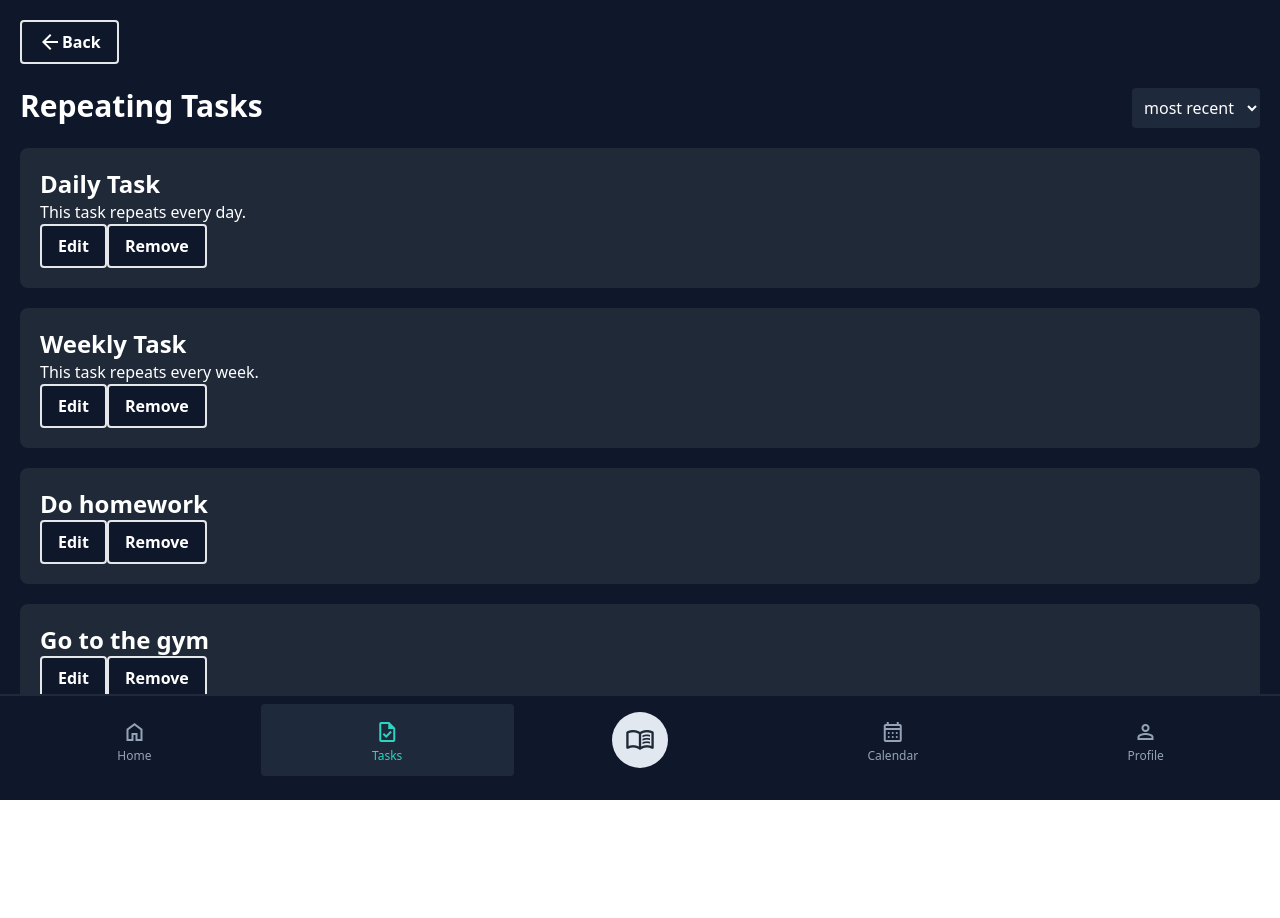
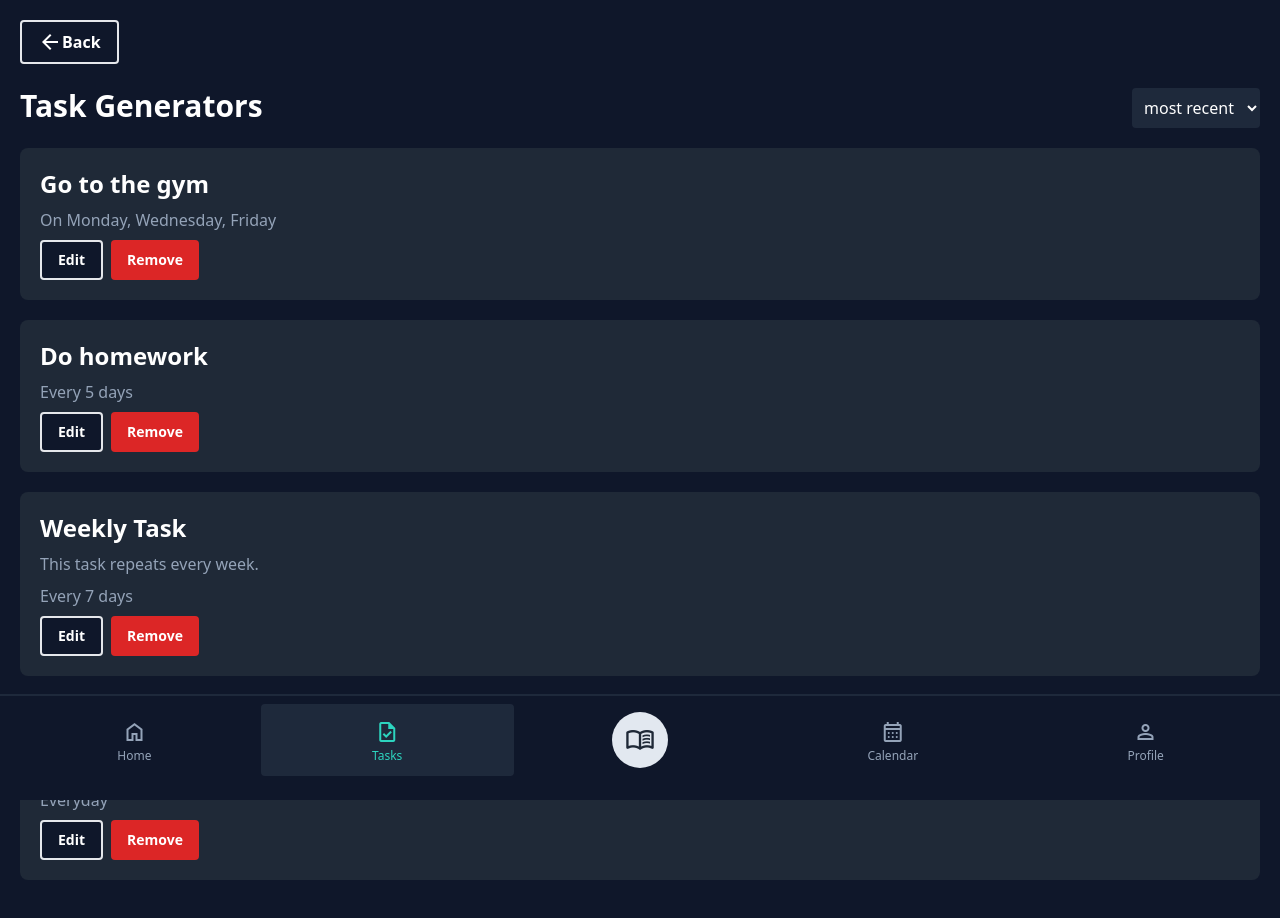
Before and after one commit to Zakkkk/tt-app, a React (Vite) app in the folder frontend/: page /tasks/edit in a window 1280 px wide. Shown: the top 918 px of the page. Before the commit the page ends 800 px from the top, so only its background shows below. Built offline with nearby package versions, Linux system fonts and the light colour scheme.

Commit message:
cleaned structure, fixed sorting problems

```diff
--- a/frontend/src/App.tsx
+++ b/frontend/src/App.tsx
@@ -6,13 +6,13 @@ import Tasks from "./routes/Tasks/Tasks.tsx";
 import Calendar from "./routes/Calendar/Calendar.tsx";
 import Profile from "./routes/Profile/Profile.tsx";
 import Log from "./routes/Log/Log.tsx";
-import CreateTaskGenerator from "./routes/Tasks/CreateTaskGenerator.tsx";
-import TaskPool from "./routes/Tasks/TaskPool.tsx";
-import TaskGeneratorEdit from "./routes/Tasks/TaskGeneratorEdit.tsx";
+import CreateTaskGenerator from "./routes/Tasks/TaskGeneratorCreate/TaskGeneratorCreate.tsx";
+import TaskPool from "./routes/Tasks/TaskPool/TaskPool.tsx";
+import TaskGeneratorEdit from "./routes/Tasks/TaskGeneratorEdit/TaskGeneratorEdit.tsx";
 
 const App: React.FC = () => {
   return (
-    <div className={"sm:select-none-doesnt-work h-screen prose-invert text-slate-400 bg-slate-900"}>
+    <div className={"sm:select-none-doesnt-work min-h-screen pb-28 prose-invert text-slate-400 bg-slate-900"}>
       <BrowserRouter>
         <Navbar />
         <Routes>
--- a/frontend/src/components/Button.tsx
+++ b/frontend/src/components/Button.tsx
@@ -24,6 +24,8 @@ const Button: React.FC<ButtonProps> = ({
   let backgroundColor = "";
   if (buttonRole === "primary") {
     backgroundColor = "bg-teal-600";
+  } else if (buttonRole === "danger") {
+    backgroundColor = "bg-red-600";
   } else if (isPressed) {
     backgroundColor = "bg-slate-600";
   } else {
@@ -35,8 +37,9 @@ const Button: React.FC<ButtonProps> = ({
       type={type}
       className={`
         ${className ? className : ""}
-        ${buttonRole === "primary" ? "border-none" : ""}
+        ${buttonRole === "primary" || buttonRole === "danger" ? "border-none" : ""}
         ${size === "sm" ? "text-sm px-2 p-1" : "text-base"}
+        ${size === "xs" ? "text-sm px-1.5 p-0.5" : "text-base"}
         ${showOutlineOnClick != false ? "focus:outline-2 outline-white focus:outline outline-offset-2" : ""}
         ${isPressed ? "" : ""}
         ${backgroundColor}
--- a/frontend/src/mockData/taskGenerators.ts
+++ b/frontend/src/mockData/taskGenerators.ts
@@ -1,4 +1,4 @@
-import { TaskGenerator, RepeatingMethod } from "../types/Task";
+import { RepeatingMethod, TaskGenerator } from "../types/Task";
 
 // mock data
 const taskGenerators: TaskGenerator[] = [
@@ -9,7 +9,8 @@ const taskGenerators: TaskGenerator[] = [
     repeatingMethod: RepeatingMethod.DayIntervals,
     repeatEvery: 1,
     repeatDays: [false, false, false, false, false, false, false],
-    createdAt: "2021-01-01T00:00:00.000Z",
+    createdAt: "2021-02-01T00:00:00.000Z",
+    streak: 0,
   },
   {
     id: 2,
@@ -18,7 +19,8 @@ const taskGenerators: TaskGenerator[] = [
     repeatingMethod: RepeatingMethod.DayIntervals,
     repeatEvery: 7,
     repeatDays: [false, false, false, false, false, false, false],
-    createdAt: "2021-01-01T00:00:00.000Z",
+    createdAt: "2021-03-01T00:00:00.000Z",
+    streak: 3,
   },
   {
     id: 3,
@@ -27,7 +29,8 @@ const taskGenerators: TaskGenerator[] = [
     repeatingMethod: RepeatingMethod.DayIntervals,
     repeatEvery: 5,
     repeatDays: [false, false, false, false, false, false, false],
-    createdAt: "2021-01-01T00:00:00.000Z",
+    createdAt: "2021-04-01T00:00:00.000Z",
+    streak: 2,
   },
   {
     id: 4,
@@ -36,7 +39,8 @@ const taskGenerators: TaskGenerator[] = [
     repeatingMethod: RepeatingMethod.ChosenDays,
     repeatEvery: 0,
     repeatDays: [false, true, false, true, false, true, false],
-    createdAt: "2021-01-01T00:00:00.000Z",
+    createdAt: "2021-05-01T00:00:00.000Z",
+    streak: 3,
   },
 ];
 
--- a/frontend/src/routes/Tasks/TaskGeneratorEdit.tsx
+++ b/frontend/src/routes/Tasks/TaskGeneratorEdit/TaskGeneratorEdit.tsx
@@ -1,10 +1,10 @@
-import { NotificationContainer, useNotification } from "../../components/Notification/Notification.tsx";
-import { useState } from "react";
-import { TaskGenerator } from "../../types/Task.ts";
-import mockTaskGenerators from "../../mockData/taskGenerators";
-import Button from "../../components/Button.tsx";
+import { NotificationContainer, useNotification } from "../../../components/Notification/Notification.tsx";
+import { useEffect, useState } from "react";
+import { RepeatingMethod, TaskGenerator } from "../../../types/Task.ts";
+import mockTaskGenerators from "../../../mockData/taskGenerators.ts";
+import Button from "../../../components/Button.tsx";
 import { Link } from "react-router-dom";
-import Select from "../../components/Select.tsx";
+import Select from "../../../components/Select.tsx";
 
 const TaskGeneratorEdit: React.FC = () => {
   enum Sort {
@@ -45,9 +45,32 @@ const TaskGeneratorEdit: React.FC = () => {
     setTaskGenerators((prevTasks) => prevTasks.filter((task) => task.id !== id));
   };
 
+  const getNameOfDays = (days: boolean[]): string => {
+    let string = "";
+
+    if (days[0]) string += "Sunday ";
+    if (days[1]) string += "Monday ";
+    if (days[2]) string += "Tuesday ";
+    if (days[3]) string += "Wednesday ";
+    if (days[4]) string += "Thursday ";
+    if (days[5]) string += "Friday ";
+    if (days[6]) string += "Saturday ";
+
+    string = string.trim();
+
+    // replace the spaces with commas and a space
+    string = string.split(" ").join(", ");
+
+    return string;
+  };
+
   const [taskGenerators, setTaskGenerators] = useState<TaskGenerator[]>(mockTaskGenerators);
 
   const { showNotification, notifications } = useNotification();
+
+  useEffect(() => {
+    sortTaskGenerators(Sort.MOST_RECENT);
+  }, []);
 
   return (
     <>
@@ -61,7 +84,7 @@ const TaskGeneratorEdit: React.FC = () => {
         </Link>
         <br /> <br />
         <div className="flex">
-          <h1 className={"text-3xl font-bold text-white"}>Repeating Tasks</h1>
+          <h1 className={"text-3xl font-bold text-white"}>Task Generators</h1>
           <Select
             className={"ml-auto "}
             onChange={(e: React.ChangeEvent<HTMLSelectElement>) => sortTaskGenerators(e.target.value as Sort)}
@@ -73,16 +96,27 @@ const TaskGeneratorEdit: React.FC = () => {
             ))}
           </Select>
         </div>
-        <div>
+        <div className={""}>
           {taskGenerators.map((taskGenerator) => (
-            <div key={taskGenerator.id} className={"bg-gray-800 p-5 rounded-lg mt-5"}>
+            <div key={taskGenerator.id} className={"flex flex-col gap-2 bg-gray-800 p-5 rounded-lg mt-5"}>
               <h2 className={"text-2xl font-bold text-white"}>{taskGenerator.title}</h2>
-              <p className={"text-white"}>{taskGenerator.description}</p>
-              <div className={"flex"}>
+
+              {taskGenerator.description ? <p className={""}>{taskGenerator.description}</p> : null}
+
+              <p>
+                {taskGenerator.repeatingMethod == RepeatingMethod.DayIntervals ? (
+                  `${taskGenerator.repeatEvery == 1 ? `Everyday` : `Every ${taskGenerator.repeatEvery} days`}`
+                ) : ( // This assumes we are doing chosen days, fix this when there are more than 2 options
+                  `On ${getNameOfDays(taskGenerator.repeatDays)}`
+                )}
+              </p>
+
+              <div className={"flex gap-2"}>
                 <Link to={`/tasks/${taskGenerator.id}`}>
-                  <Button>Edit</Button>
+                  <Button size={"xs"}>Edit</Button>
                 </Link>
-                <Button onClick={() => removeTaskGenerator(taskGenerator.id)}>Remove</Button>
+                <Button buttonRole={"danger"} size={"xs"}
+                        onClick={() => removeTaskGenerator(taskGenerator.id)}>Remove</Button>
               </div>
             </div>
           ))}
--- a/frontend/src/routes/Tasks/TaskPool.tsx
+++ b/frontend/src/routes/Tasks/TaskPool/TaskPool.tsx
@@ -1,10 +1,10 @@
 import { Link } from "react-router-dom";
-import Button from "../../components/Button.tsx";
-import Select from "../../components/Select.tsx";
-import { Task } from "../../types/Task.ts";
-import mockTasks from "../../mockData/tasks.ts";
-import { useState } from "react";
-import { NotificationContainer, useNotification } from "../../components/Notification/Notification.tsx";
+import Button from "../../../components/Button.tsx";
+import Select from "../../../components/Select.tsx";
+import { Task } from "../../../types/Task.ts";
+import mockTasks from "../../../mockData/tasks.ts";
+import { useEffect, useState } from "react";
+import { NotificationContainer, useNotification } from "../../../components/Notification/Notification.tsx";
 
 const TaskPool: React.FC = () => {
   enum Sort {
@@ -55,6 +55,10 @@ const TaskPool: React.FC = () => {
     showNotification("Task moved to log");
     setTasks((prevTasks) => prevTasks.filter((task) => task.id !== id));
   };
+
+  useEffect(() => {
+    sortTasks(Sort.MOST_RECENT);
+  }, []);
 
   return (
     <>
--- a/frontend/src/types/Task.ts
+++ b/frontend/src/types/Task.ts
@@ -24,6 +24,7 @@ type TaskGenerator = {
   repeatDays: boolean[];
 
   createdAt: string;
+  streak: number
 };
 
 export type { Task, TaskGenerator };
```
Also changed, not shown: frontend/src/routes/Tasks/TaskGeneratorCreate/TaskGeneratorCreate.tsx (renamed from frontend/src/routes/Tasks/CreateTaskGenerator.tsx, +8 -8 lines). Lines whose indentation alone changed are shown as unchanged.
